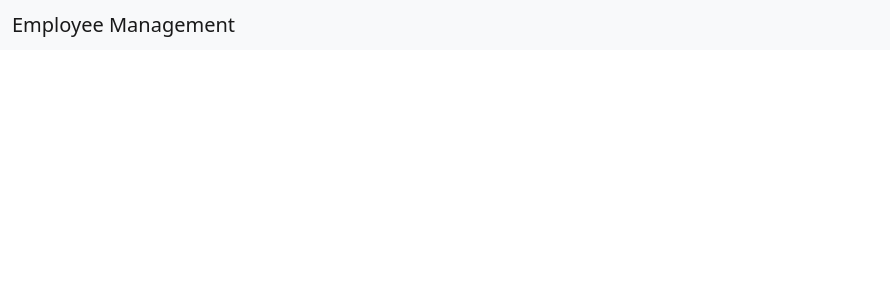
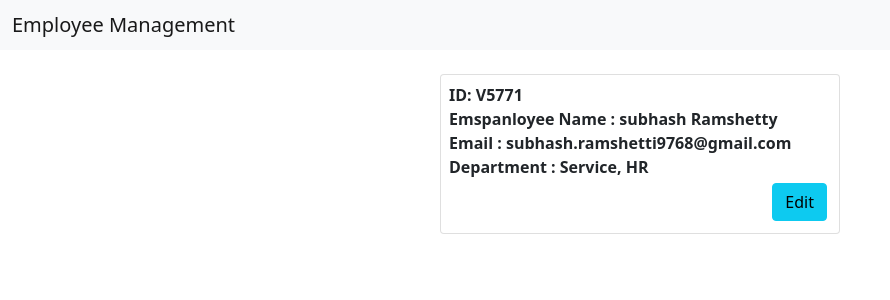
Before and after one commit to Vida-Subhash/employee-management-app-vinove-poc, an Angular app: page /employee/1 in a window 1280 px wide. Before the commit this address led to /. Shown: the top 300 px of the page, without its empty margins (0-890 px from the left). Built offline with nearby package versions, Linux system fonts and the light colour scheme; data requests are answered from the project's data file.

Commit message:
employee module completed and  routing is done..

```diff
--- a/db.json
+++ b/db.json
@@ -4,17 +4,25 @@
       "employeeName": "subhash Ramshetty",
       "employeeID": "V5771",
       "email": "subhash.ramshetti9768@gmail.com",
-      "department": "Service",
+      "department": "Service, HR",
       "password": "User1234",
       "id": 1
     },
     {
-      "employeeName": "gfdgf",
-      "employeeID": "grt454",
-      "email": "gfgfg",
-      "department": "gfgfdgfdg",
-      "password": "gfdgfdgfdg",
+      "employeeName": "Suresh",
+      "employeeID": "V5002",
+      "email": "suresh@gmail.com",
+      "department": "IT",
+      "password": "suresh123",
       "id": 2
+    },
+    {
+      "employeeName": "Raju Shaikh",
+      "employeeID": "V5004",
+      "email": "raju@gmail.com",
+      "department": "HR",
+      "password": "raju123",
+      "id": 3
     }
   ],
   "comments": [],
--- a/src/app/admin/admin.component.html
+++ b/src/app/admin/admin.component.html
@@ -1,7 +1,5 @@
 
-    <div class="d-flex justify-content-end p-3" >
-      <button type="submit" (click)=" addEmploye()" class="btn btn-success" data-bs-toggle="modal" data-bs-target="#exampleModal">Add Employee</button>
-    </div>
+
 <table class="table mt-3">
   <thead>
     <tr>
@@ -29,7 +27,9 @@
     </tr>
   </tbody>
 </table>
-
+<div class="d-flex justify-content-end p-3" >
+  <button type="submit" (click)=" addEmploye()" class="btn btn-success" data-bs-toggle="modal" data-bs-target="#exampleModal">Add Employee</button>
+</div>
 <!--Add and Edit Employee Details  Modal -->
 <div class="modal fade" id="exampleModal" tabindex="-1" aria-labelledby="exampleModalLabel" aria-hidden="true">
   <div class="modal-dialog">
--- a/src/app/app-routing.module.ts
+++ b/src/app/app-routing.module.ts
@@ -7,7 +7,8 @@ import { LoginComponent } from './login/login.component';
 const routes: Routes = [
   { path: '', redirectTo: 'login', pathMatch: 'full' },
   { path: 'login', component: LoginComponent },
-  { path: 'employee', component: EmployeeComponent },
+  // { path: 'employee', component: EmployeeComponent },
+  { path: 'employee/:id', component: EmployeeComponent },
   { path: 'admin', component: AdminComponent },
 ];
 
--- a/src/app/app.component.html
+++ b/src/app/app.component.html
@@ -1,6 +1,9 @@
 <nav class="navbar navbar-light bg-light">
   <div class="container-fluid">
     <span class="navbar-brand mb-0 h1">Employee Management</span>
+    <div class="d-flex justify-content-end " >
+      <button *ngIf="showLogoutBtn" type="submit" (click)=" logout()" class="btn btn-warning btn-sm mx-4" >Log Out</button>
+    </div>
   </div>
 </nav>
 
--- a/src/app/app.component.ts
+++ b/src/app/app.component.ts
@@ -1,4 +1,4 @@
-import { Component } from '@angular/core';
+import { Component, Input } from '@angular/core';
 import { Router } from '@angular/router';
 
 @Component({
@@ -8,11 +8,16 @@ import { Router } from '@angular/router';
 })
 export class AppComponent {
   title = 'employee-management-app';
+  showLogoutBtn!: boolean;
+  // @Input
   constructor(
     private router: Router
   ) {}
 
-
+  logout() {
+    console.log("Log Out Sucess");
+    this.router.navigateByUrl('login');
+  }
 
 
 }
--- a/src/app/employee/employee.component.html
+++ b/src/app/employee/employee.component.html
@@ -1,18 +1,73 @@
-<div class="container">
-  <form>
-    <div class="mb-3">
-      <label for="exampleInputEmail1" class="form-label">Employee ID</label>
-      <input type="email" placeholder="Ex. V5001" class="form-control" name="email" >
-    </div>
-    <div class="mb-3">
-      <label for="exampleInputEmail1" class="form-label">Email address</label>
-      <input type="email" class="form-control" name="email" >
-    </div>
-    <div class="mb-3">
-      <label for="exampleInputPassword1" class="form-label">Password</label>
-      <input type="password" class="form-control" name="password"  >
+
+
+<div class="container p-4 d-flex justify-content-center">
+  <div class="card p-2 rounded" style="width: 25rem;">
+    <span class="fw-bold">ID: {{showData.employeeID}} </span>
+    <span class="fw-bold">Emspanloyee Name : {{showData.employeeName}} </span>
+    <span class="fw-bold">Email : {{showData.email}} </span>
+    <span class="fw-bold"> Department : {{showData.department}} </span>
+    <div class="d-flex justify-content-end">
+
+      <button  class="btn btn-info m-1" type="button" data-bs-toggle="modal" data-bs-target="#exampleModal" (click)="onEdit()">Edit</button>
     </div>
 
-    <button type="submit"  class="btn btn-primary">Submit</button>
-  </form>
+  </div>
+
+
+
+
+
+
+  <div class="modal fade" id="exampleModal" tabindex="-1" aria-labelledby="exampleModalLabel" aria-hidden="true">
+    <div class="modal-dialog">
+      <div class="modal-content">
+        <div class="modal-header">
+          <h5 class="modal-title" id="exampleModalLabel">Edit Details</h5>
+          <button type="button" class="btn-close" data-bs-dismiss="modal" aria-label="Close"></button>
+        </div>
+        <div class="modal-body">
+          <form class="row g-3 form_1" [formGroup]="formValue" >
+            <div class="col-md-6">
+              <label for="first_name" class="form-label">Employee Name</label>
+              <input type="text"  class="form-control" id="employeeName" formControlName="employeeName" required>
+            </div>
+            <div class="col-md-6">
+              <label for="last_name"  class="form-label">Employee ID</label>
+              <input type="text"  class="form-control" id="employeeID" formControlName="employeeID" >
+            </div>
+            <div class="col-md-6">
+              <label for="email" class="form-label">Email</label>
+              <input type="email" class="form-control" id="email" formControlName="email" required>
+            </div>
+            <div class="col-md-6">
+              <label for="password" class="form-label">Password</label>
+              <div class="form-group row">
+                <div class="col-sm-12">
+                  <div class="input-group mb-3">
+                  <input
+                   [type]="show ? 'text' : 'password'" type="text" class="form-control" formControlName="password" placeholder="Enter password"
+                   />
+                  <div class="input-group-append">
+                    <button class="btn btn-outline-secondary"(click)="password()" type="button" id="button-addon2">Show</button>
+                  </div>
+                </div>
+
+                </div>
+              </div>
+            </div>
+
+            <div class="col-md-6">
+              <label for="contact_number" class="form-label">Department</label>
+              <input type="text" class="form-control" id="department" formControlName="department" required>
+            </div>
+
+            <div >
+              <button type="button" id="closeModel" class="btn btn-secondary  m-2" data-bs-dismiss="modal">Close</button>
+              <button type="button"   [disabled]="!formValue.valid" (click)="updateEmployeDetails()" class="btn btn-primary">Update</button>
+            </div>
+        </form>
+        </div>
+      </div>
+    </div>
+  </div>
 </div>
--- a/src/app/employee/employee.component.ts
+++ b/src/app/employee/employee.component.ts
@@ -1,4 +1,7 @@
 import { Component, OnInit } from '@angular/core';
+import { FormBuilder, FormGroup, Validators } from '@angular/forms';
+import { ActivatedRoute, Params } from '@angular/router';
+import { EmployeeService } from '../shared/employee.service';
 
 @Component({
   selector: 'app-employee',
@@ -6,10 +9,79 @@ import { Component, OnInit } from '@angular/core';
   styleUrls: ['./employee.component.scss']
 })
 export class EmployeeComponent implements OnInit {
+employee : {
+  id: number,
+  empid: string,
+  employeeName: string,
+  department: string,
+  email: string,
 
-  constructor() { }
+} = {id: 0,
+  empid: '',
+  employeeName: '',
+  department: '',
+  email: '',
+}
+showData: any = {};
+formValue!: FormGroup;
+
+show!: boolean;
+  constructor(
+    private empService: EmployeeService,
+    private route: ActivatedRoute,
+    private formbuilder: FormBuilder,
+    ) {  this.show = false;}
 
   ngOnInit(): void {
+    const id = +this.route.snapshot.params['id'];
+     this.empService.showEmploye(id).subscribe( res => {
+      console.log(res);
+      // this.employee = res;
+      this.showData = res;
+
+    })
+
+
+      // this.empService.showEmploye(1).subscribe( res => {
+      //   this.showData = res;
+      // })
+
+
+      this.formValue = this.formbuilder.group({
+        employeeName : ['', Validators.required],
+        employeeID: ['', Validators.required],
+        email: ['', [Validators.email, Validators.required]],
+        department: ['', Validators.required],
+        password: ['', Validators.required],
+      });
+    }
+
+    onEdit( ) {
+      this.formValue.controls['employeeName'].setValue(this.showData.employeeName);
+      this.formValue.controls['employeeID'].setValue(this.showData.employeeID);
+      this.formValue.controls['email'].setValue(this.showData.email);
+      this.formValue.controls['department'].setValue(this.showData.department);
+      this.formValue.controls['password'].setValue(this.showData.password);
+      }
+
+
+    updateEmployeDetails() {
+
+      this.showData.employeeName = this.formValue.value.employeeName;
+      this.showData.employeeID = this.formValue.value.employeeID;
+      this.showData.email = this.formValue.value.email;
+      this.showData.department = this.formValue.value.department;
+      this.showData.password = this.formValue.value.password;
+      this.empService.updateEmploye(this.showData, this.showData.id)
+      .subscribe(res => {
+        alert("Employee Updated");
+        this.formValue.reset();
+        let close = document.getElementById("closeModel");
+        close?.click();
+      })
+      }
+
+      password() {
+        this.show = !this.show;
+    }
   }
-
-}
--- a/src/app/employee/employee.module.ts
+++ b/src/app/employee/employee.module.ts
@@ -1,6 +1,7 @@
 import { NgModule } from '@angular/core';
 import { CommonModule } from '@angular/common';
 import { EmployeeComponent } from './employee.component';
+import { FormsModule, ReactiveFormsModule } from '@angular/forms';
 
 
 
@@ -9,7 +10,9 @@ import { EmployeeComponent } from './employee.component';
     EmployeeComponent
   ],
   imports: [
-    CommonModule
+    CommonModule,
+    FormsModule,
+    ReactiveFormsModule
   ]
 })
 export class EmployeeModule { }
--- a/src/app/login/login.component.html
+++ b/src/app/login/login.component.html
@@ -9,24 +9,26 @@
 
 <!-- Employee Form -->
 <div class="container" *ngIf = "showEmplyeeForm">
-  <form>
+
+   <form  #lgForm="ngForm" (ngSubmit)="loginSubmit(lgForm.value)">
     <div class="mb-3">
       <label for="exampleInputEmail1" class="form-label">Employee ID</label>
-      <input type="email" placeholder="Ex. V5001" class="form-control" name="email" >
+      <input type="text"  name="employeeId" ngModel placeholder="Ex. V5001" class="form-control" name="employeeId" >
     </div>
     <div class="mb-3">
       <label for="exampleInputEmail1" class="form-label">Email address</label>
-      <input type="email" class="form-control" name="email" >
+      <input type="email"  name="email" ngModel class="form-control" name="email" >
     </div>
     <div class="mb-3">
       <label for="exampleInputPassword1" class="form-label">Password</label>
-      <input type="password" class="form-control" name="password"  >
+      <input type="text"  name="password" ngModel class="form-control" name="password"  >
     </div>
-
-    <button type="submit"  class="btn btn-primary">Submit</button>
+    <button type="submit"  class="btn   btn-primary">Submit</button>
     <button type="button" class="btn btn-link" (click)="home()"  >Not Employee Back to Home!</button>
   </form>
+
 </div>
+
 
 <!-- Admim Form -->
 
```
Also changed, not shown: src/app/login/login.component.ts (+32 -2 lines).
